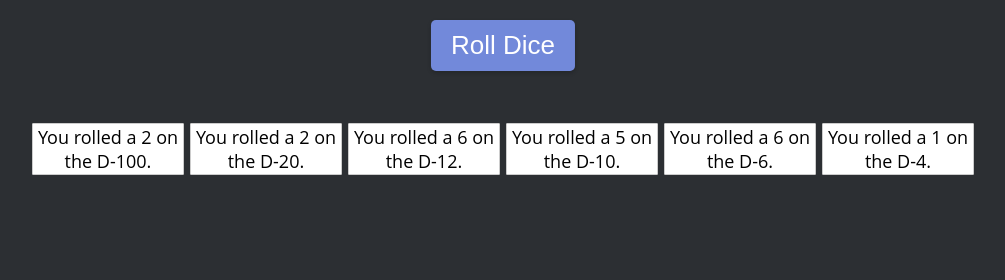
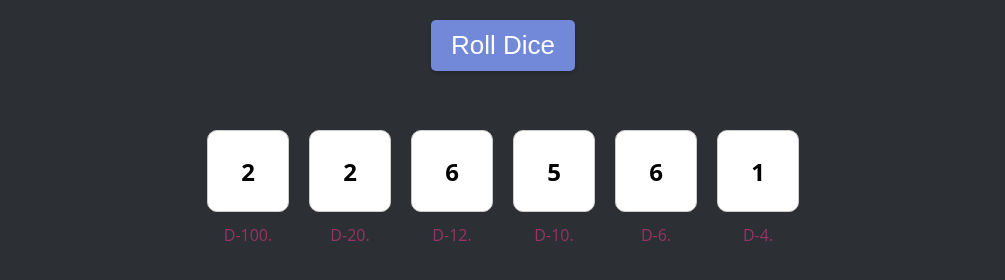
Before and after one commit to MaderDash/WebRoller, a plain HTML site: page index.html in a window 1280 px wide. Both pictures are taken after a click on the button "Roll Dice". Shown: the whole page, without its empty margins (137-1142 px from the left). Drawn offline with Linux system fonts and the light colour scheme.

Commit message:
updating

```diff
--- a/index.html
+++ b/index.html
@@ -1,33 +1,38 @@
 <!DOCTYPE html>
-<html lang="en">
+<html>
 <head>
-    <meta charset="UTF-8">
-    <meta name="viewport" content="width=device-width, initial-scale=1.0">
-    <title>Dice Roller</title>
+  <title>WebRoller</title>
   <link rel="stylesheet" href="styles.css">
 </head>
 <body>
   <button id="rollButton">Roll Dice</button>
   <div id="dice-container">
-        <div id="die-1" class="die" data-value="1">
-            <span id="die-1-message"></span>
+    <div class="die" data-value="0">
+      <span class="value"></span>
+      <span class="message"></span>
     </div>
-        <div id="die-2" class="die" data-value="2">
-            <span id="die-2-message"></span>
+    <div class="die" data-value="0">
+      <span class="value"></span>
+      <span class="message"></span>
     </div>
-        <div id="die-3" class="die" data-value="3">
-            <span id="die-3-message"></span>
+    <div class="die" data-value="0">
+      <span class="value"></span>
+      <span class="message"></span>
     </div>
-        <div id="die-4" class="die" data-value="4">
-            <span id="die-4-message"></span>
+    <div class="die" data-value="0">
+      <span class="value"></span>
+      <span class="message"></span>
     </div>
-        <div id="die-5" class="die" data-value="5">
-            <span id="die-5-message"></span>
+    <div class="die" data-value="0">
+      <span class="value"></span>
+      <span class="message"></span>
     </div>
-        <div id="die-6" class="die" data-value="6">
-            <span id="die-6-message"></span>
+    <div class="die" data-value="0">
+      <span class="value"></span>
+      <span class="message"></span>
     </div>
   </div>
+
   <script src="script.js"></script>
 </body>
 </html>
--- a/script.js
+++ b/script.js
@@ -1,11 +1,11 @@
 // Define the dice types
 const diceTypes = [
-  { name: 'D-100', sides: 100, message: 'You rolled a {value} on the D-100.' },
-  { name: 'D-20', sides: 20, message: 'You rolled a {value} on the D-20.' },
-  { name: 'D-12', sides: 12, message: 'You rolled a {value} on the D-12.' },
-  { name: 'D-10', sides: 10, message: 'You rolled a {value} on the D-10.' },
-  { name: 'D-6', sides: 6, message: 'You rolled a {value} on the D-6.' },
-  { name: 'D-4', sides: 4, message: 'You rolled a {value} on the D-4.' }
+  { name: 'D-100', sides: 100, message: ' D-100.' },
+  { name: 'D-20', sides: 20, message: 'D-20.' },
+  { name: 'D-12', sides: 12, message: 'D-12.' },
+  { name: 'D-10', sides: 10, message: 'D-10.' },
+  { name: 'D-6', sides: 6, message: 'D-6.' },
+  { name: 'D-4', sides: 4, message: 'D-4.' }
 ];
 
 // Get all die elements
@@ -27,8 +27,14 @@ function rollDice() {
     // Update the die value attribute
     die.setAttribute('data-value', value);
 
+    // Get the value span element
+    const valueSpan = die.querySelector('.value');
+
     // Get the message span element
-    const messageSpan = die.querySelector('span');
+    const messageSpan = die.querySelector('.message');
+
+    // Display the value
+    valueSpan.textContent = value;
 
     // Display the message
     messageSpan.textContent = dieType.message.replace('{value}', value);
--- a/styles.css
+++ b/styles.css
@@ -23,27 +23,45 @@ button {
 }
 
 #dice-container {
-  display: flex; /* display the dice in a flexbox layout */
-  flex-wrap: wrap; /* wrap the dice to the next line */
-  justify-content: center; /* center the dice horizontally */
-  margin-top: 50px; /* add some space between the button and the dice */
+	display: flex; /* display the dice in a flexbox layout */
+	flex-wrap: wrap; /* wrap the dice to the next line */
+	justify-content: center; /* center the dice horizontally */
+	margin-top: 50px; /* add some space between the button and the dice */
 }
 
 .die {
-  width: 150px; /* set a fixed width for each die */
-  height: 50px; /* set a fixed height for each die */
-  background-color: #FFFFFF; /* white background for each die */
-  border: 1px solid #CCCCCC; /* add a border to each die */
-  border-radius: 1px; /* add a subtle border radius */
-  margin: 3px; /* add some space between each die */
-  display: flex; /* display the die content in a flexbox layout */
-  justify-content: center; /* center the die content horizontally */
-  align-items: center; /* center the die content vertically */
+  width: 80px;
+  height: 80px;
+  background-color: #FFFFFF;
+  border: 1px solid #CCCCCC;
+  border-radius: 10px; /* Add this line to round the corners */
+  margin: 10px;
+  display: flex;
+  justify-content: center;
+  align-items: center;
+  position: relative;
+}
+
+
+.value {
+  font-size: 24px;
+  font-weight: bold;
+}
+
+.message {
+  position: absolute;
+  bottom: -35px;  /* Adjust as needed for spacing */
+  left: 50%;
+  transform: translateX(-50%);
+  width: 100%; /* Make the message span the width of the die */
+  text-align: center; /* Center the text within the message span */
+  font-size: 16px;
+  color: #993366;
 }
 
 #result {
   margin-top: 20px; /* add some space between the dice and the result */
   font-size: 24px;
-  color: #FF69B4; /* accent color */
-  text-shadow: 0 1px 2px rgba(0, 0, 0, 0.2); /* add a subtle shadow to the text */
+  color: #00b828; /* accent color */
+  text-shadow: 0 1px 2px rgba(0, 76, 4, 0.2); /* add a subtle shadow to the text */
 }
```
Lines whose indentation alone changed are shown as unchanged.
